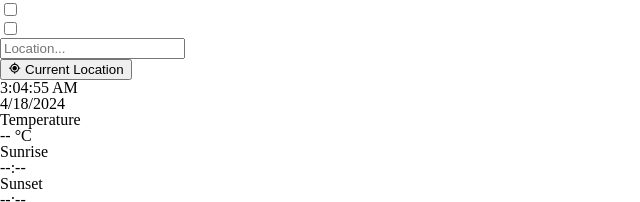
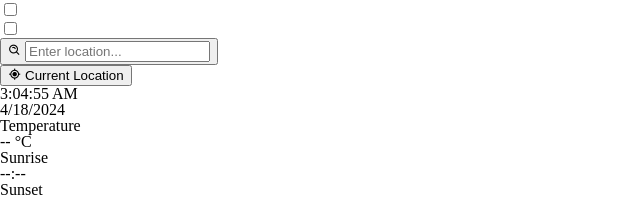
Before and after one commit to Mkurchitskiy/weather_dashboard, a plain HTML site: page index.html in a window 1280 px wide. Shown: the top 202 px of the page, without its empty margins (0-640 px from the left). Drawn offline with nearby package versions, Linux system fonts and the light colour scheme.

Commit message:
Updated Search Bar HTML
Search bar now has a search button built into it, so whenever people input some location they can click the icon to search for weather data

```diff
--- a/index.html
+++ b/index.html
@@ -34,7 +34,12 @@
       </label>
     </div>
     <div id="search">
-      <input type="text" placeholder="Location...">
+      <form id="search-form" class="search-container">
+          <button type="submit" id="search-btn" aria-label="Search">
+              <i class='bx bx-search-alt'></i>
+              <input type="text" id="search-input" placeholder="Enter location..." aria-label="Search for weather">
+          </button>
+      </form>
     </div>
     <div id="current-location">
       <button type="button" class="current-location-btn">
```
